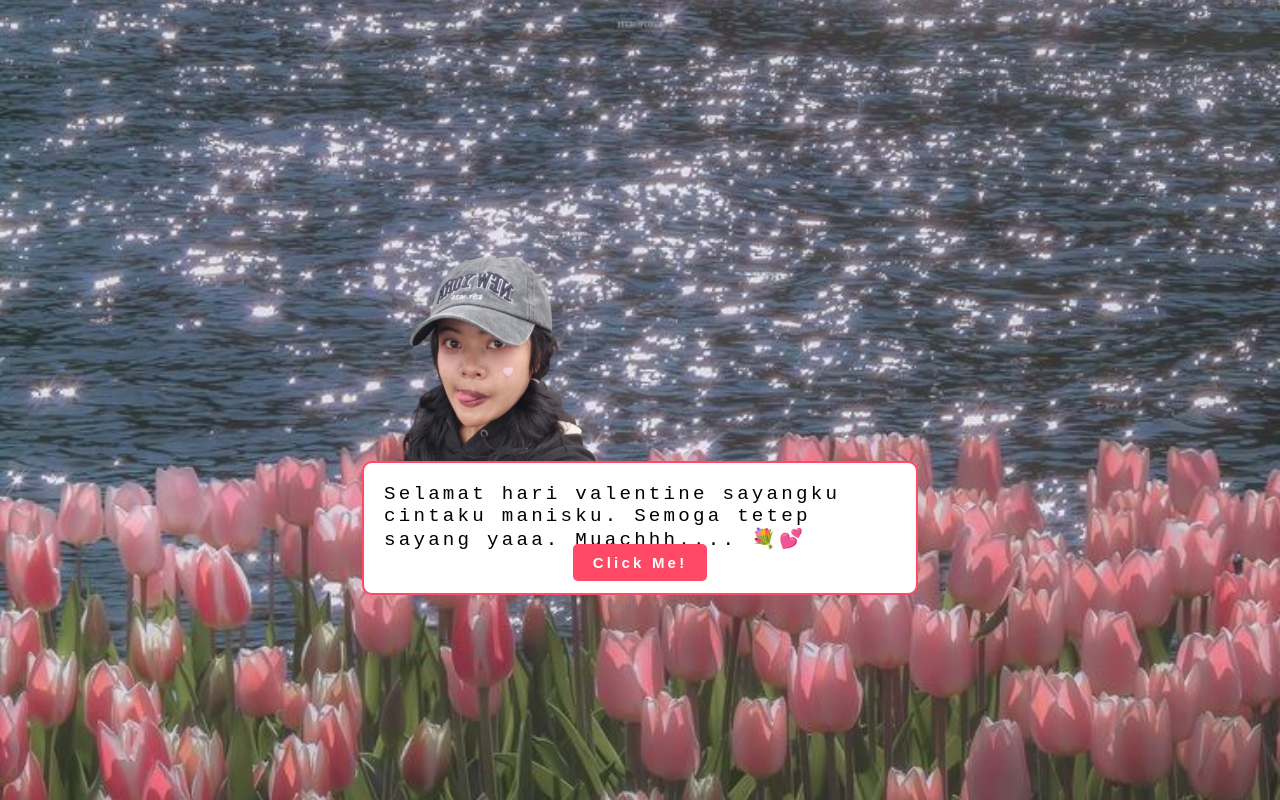
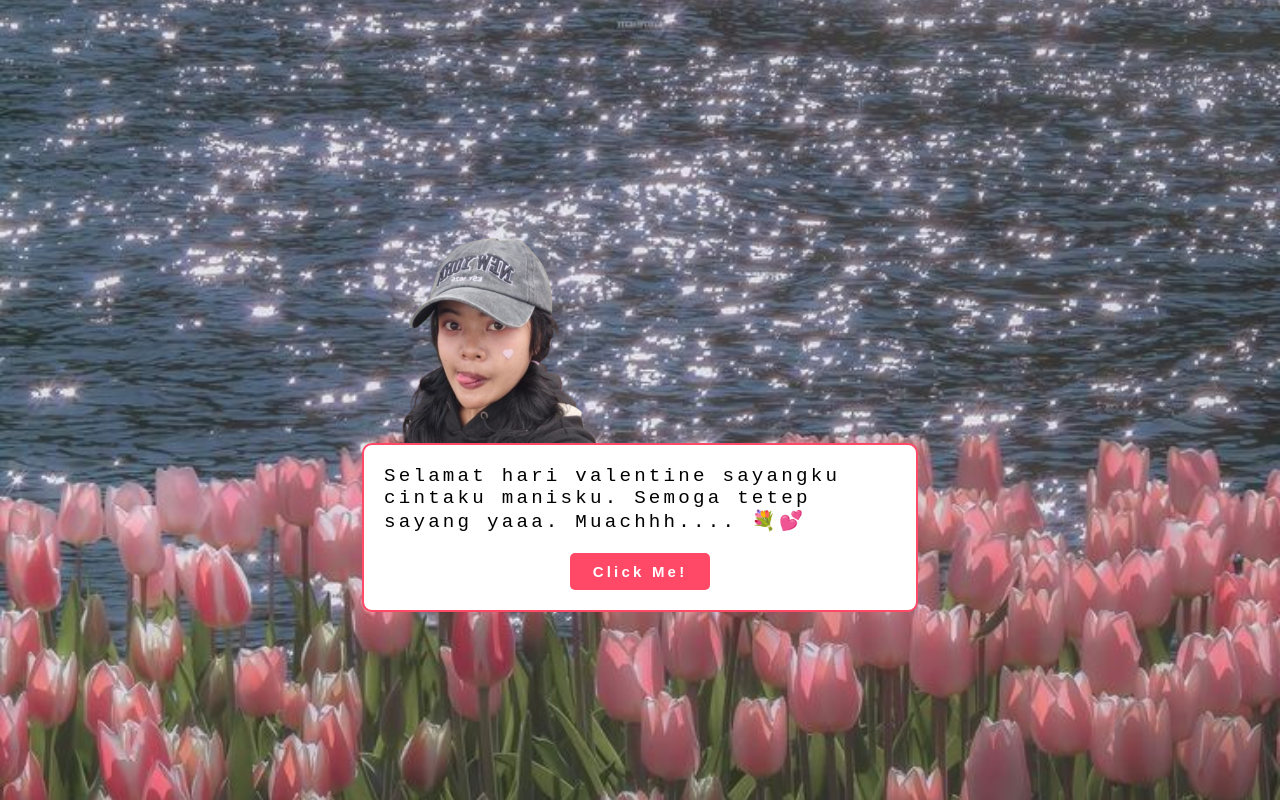
Before and after one commit to Alan-00280/v-srepo, a plain HTML site: page index.html in a window 1280 px wide. Both pictures are taken after a click on the button "Click Me!". Drawn offline with Linux system fonts and the light colour scheme; a web font is replaced by a local one.

Commit message:
update-1

```diff
--- a/script.js
+++ b/script.js
@@ -8,6 +8,6 @@ document.querySelector('.button').addEventListener(
     'click', ()=>{
         document.querySelector('.card').innerHTML =
         `<p class="reg-text">${text}</p>
-        <a class="button-2" href="https://alan-00280.github.io/v-srepo/">Click Me!</a>`;
+        <a class="button-2" href="../index.html">Click Me!</a>`;
     }
 );
--- a/style.css
+++ b/style.css
@@ -29,6 +29,7 @@ body {
     z-index: 1;
 
     border: 2px solid rgb(255, 73, 103);
+    transition: 0.3s;
 }
 
 .card h1{
@@ -56,6 +57,9 @@ body {
 }
 .button-2{
     font-size: 15px;
+    display: block;
+    max-width: 100px;
+    margin: 20px auto 0;
 }
 .button:active, .button-2:active {
     transform: scale(0.9);
```
